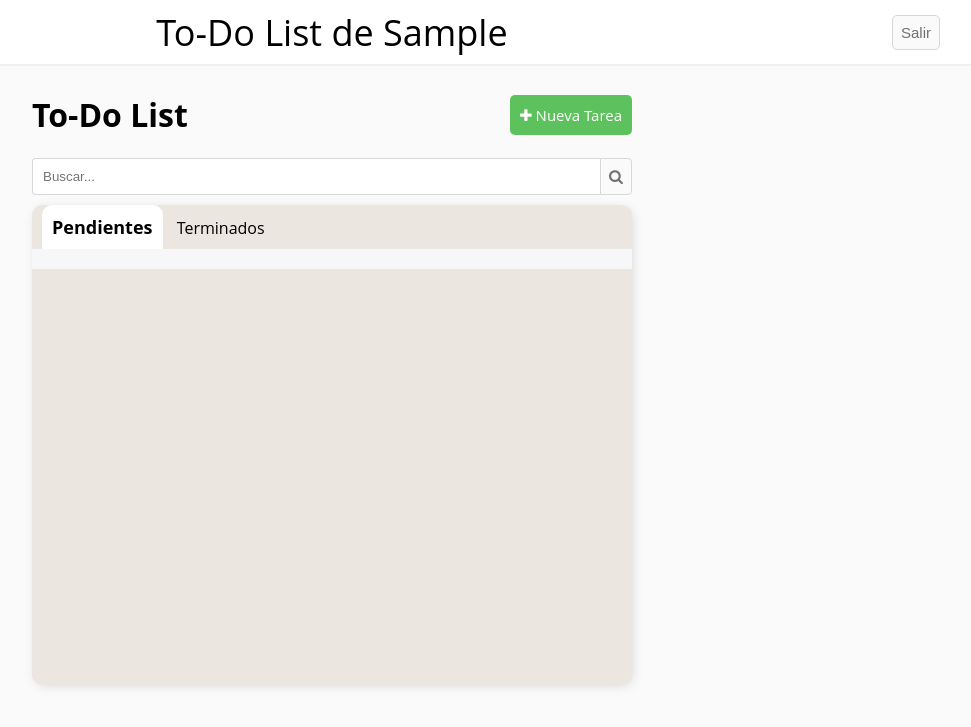
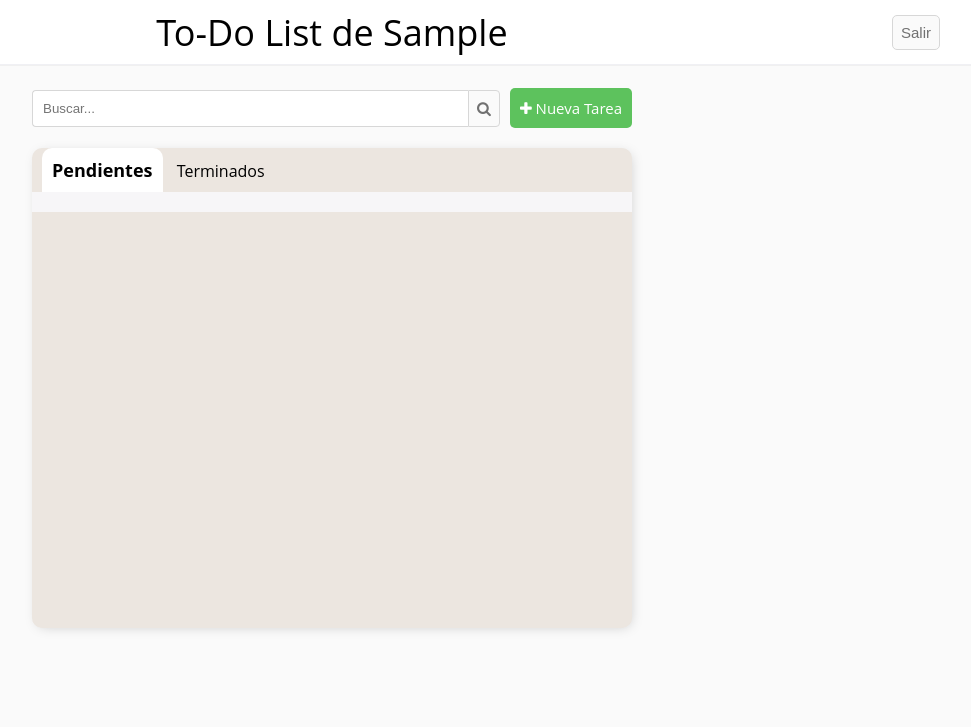
Before and after one commit to j-quinde/todo-list, a Django app: page / in a window 1280 px wide. Shown: the top 727 px of the page, without its empty margins (308-1279 px from the left). Run offline with Django 5.2, Linux system fonts and the light colour scheme; the visitor is signed in with stand-in values (Sample User, id 1); data that the repository does not hold is empty; some libraries are stand-ins or nearby versions.

Commit message:
style(ui): se agrupan en un div el buscador y el boton de nueva tarea

```diff
--- a/base/static/base/css/style.css
+++ b/base/static/base/css/style.css
@@ -2,7 +2,7 @@
 body{
     background: #fafafa;
     font-family: "Open Sans", sans-serif;
-    padding-top: 64px;
+    padding-top: 60px;
 }
 
 .container{
@@ -117,9 +117,25 @@ input[type=text], input[type=password], textarea{
     padding: 8px;
 }
 
+.group-header{
+    display: flex;
+    margin: 20px auto;
+    align-items: center;
+    max-width: 600px;
+    gap: 10px;
+}
+
+.group-btn {
+    flex-shrink: 0;
+    white-space: nowrap;
+}
+
+.group-btn a{
+    display: inline-block;
+}
+
 .group-buscador{
-    max-width: 600px;
-    margin: auto;
+    flex-grow: 1;
 }
 
 .group-buscador form{
@@ -128,20 +144,13 @@ input[type=text], input[type=password], textarea{
 }
 
 .group-buscador form input[type=text] {
+    flex-grow: 1;
     border-right: none;
     border-radius: 4px 0 0 4px !important;
 }
 
 .group-buscador form .button {
     border-radius: 0 4px 4px 0 !important;
-}
-
-.group-header{
-    display: flex;
-    margin: auto;
-    max-width: 600px;
-    justify-content: space-between;
-    align-items: center;
 }
 
 #btn-agregar{
--- a/base/templates/base/tarea_list.html
+++ b/base/templates/base/tarea_list.html
@@ -4,16 +4,20 @@
 {% block content %}
     {% include 'base/header.html' %}
 
+    {% comment %}<div class="group-header">
+        <a id="btn-agregar" data-micromodal-trigger="modal-1"><i class="fa fa-plus" aria-hidden="true"></i>&nbspNueva Tarea</a>
+    </div>{% endcomment %}
+
     <div class="group-header">
-        <h1>To-Do List</h1>
-        <a id="btn-agregar" data-micromodal-trigger="modal-1"><i class="fa fa-plus" aria-hidden="true"></i>&nbspNueva Tarea</a>
-    </div>
-
-    <div class="group-buscador">
-        <form method="GET">
-            <input type="text" name="buscador" placeholder="Buscar..." aria-label="Buscar" value="{{ valor_buscado }}">
-            <button type="submit" class="button"><i class="fa fa-search" aria-hidden="true"></i></button>
-        </form>
+        <div class="group-buscador">
+            <form method="GET">
+                <input type="text" name="buscador" placeholder="Buscar..." aria-label="Buscar" value="{{ valor_buscado }}">
+                <button type="submit" class="button"><i class="fa fa-search" aria-hidden="true"></i></button>
+            </form>
+        </div>
+        <div class="group-btn">
+            <a id="btn-agregar" data-micromodal-trigger="modal-1"><i class="fa fa-plus" aria-hidden="true"></i>&nbspNueva Tarea</a>
+        </div>
     </div>
 
     <div class="container-tabs">
```
